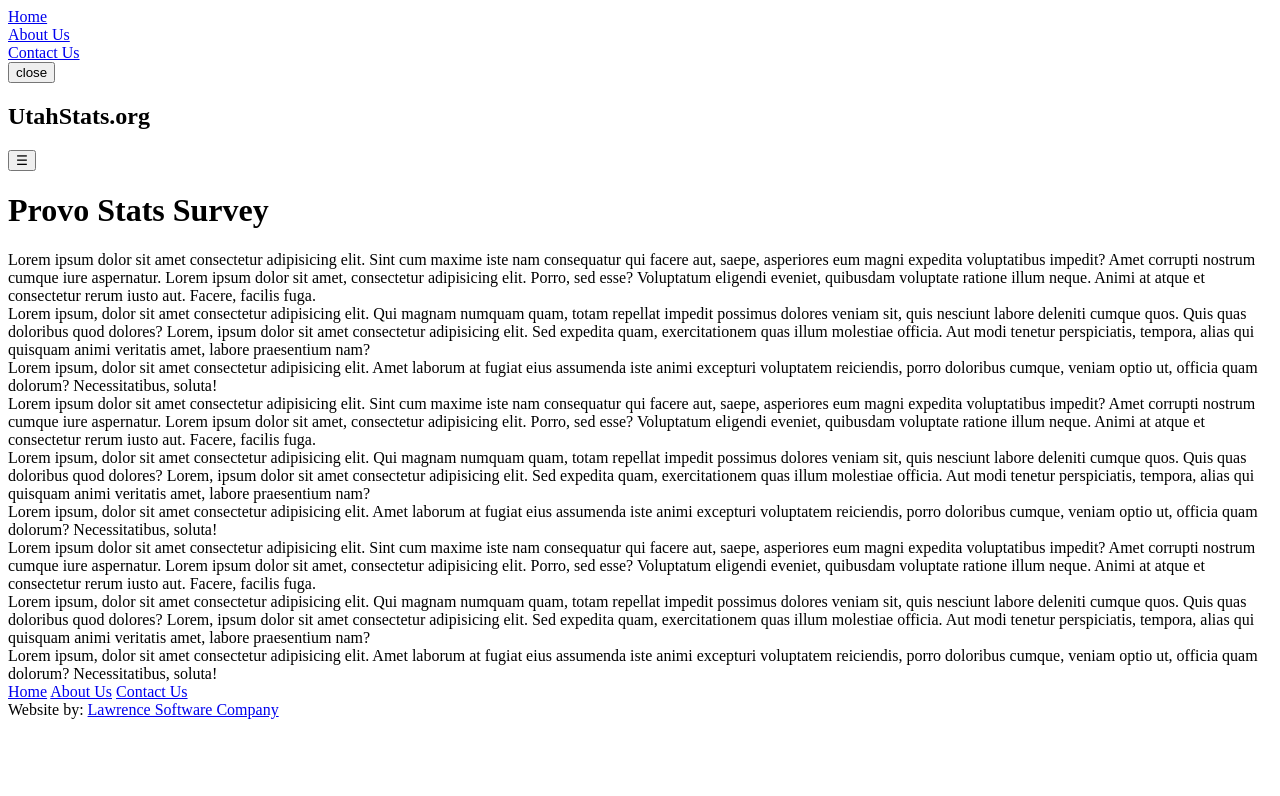
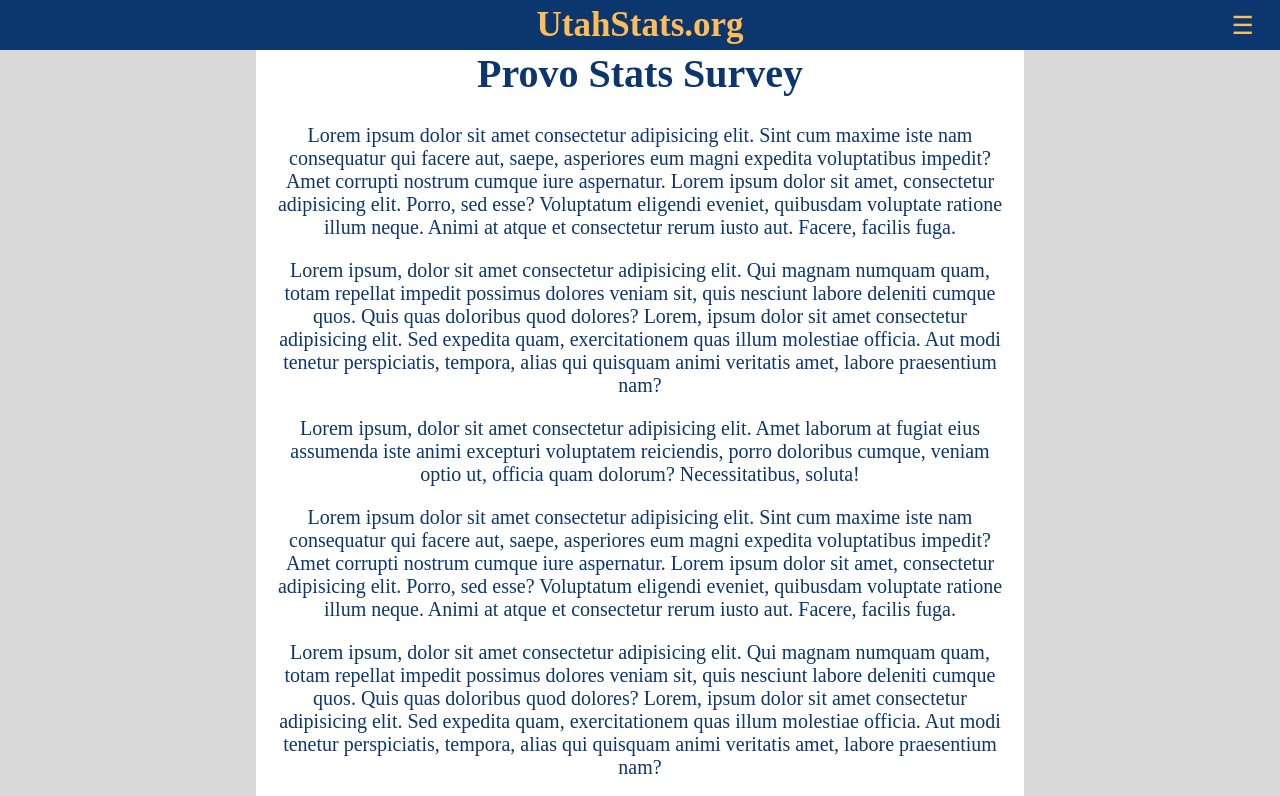
Before and after one commit to LawrenceSoftwareCompany/UtahStats.org, a plain HTML site: page moreInfo/provoStatsSurvey.html in a window 1280 px wide. Shown: the top 796 px of the page. Drawn offline with Linux system fonts and the light colour scheme; files that its build step writes are made by us from their sources; the site is published under a folder, as on GitHub Pages, so addresses that start at the root find nothing.

Commit message:
Update provoStatsSurvey.html

```diff
--- a/moreInfo/provoStatsSurvey.html
+++ b/moreInfo/provoStatsSurvey.html
@@ -4,8 +4,8 @@
     <meta charset="UTF-8" />
     <meta name="viewport" content="width=device-width, initial-scale=1.0" />
     <link rel="icon" type="image/x-icon" href="/assets/imgs/WebLogo_1.png" />
-    <link rel="stylesheet" href="/assets/styles/index.css" />
-    <link rel="stylesheet" href="/assets/styles/moreInfo.css" />
+    <link rel="stylesheet" href="./assets/styles/index.css" />
+    <link rel="stylesheet" href="./assets/styles/moreInfo.css" />
     <title>Provo Stats Survey</title>
   </head>
   <body>
@@ -137,6 +137,6 @@
       >
     </footer>
 
-    <script src="/src/index.js"></script>
+    <script src="./src/index.js"></script>
   </body>
 </html>
```
